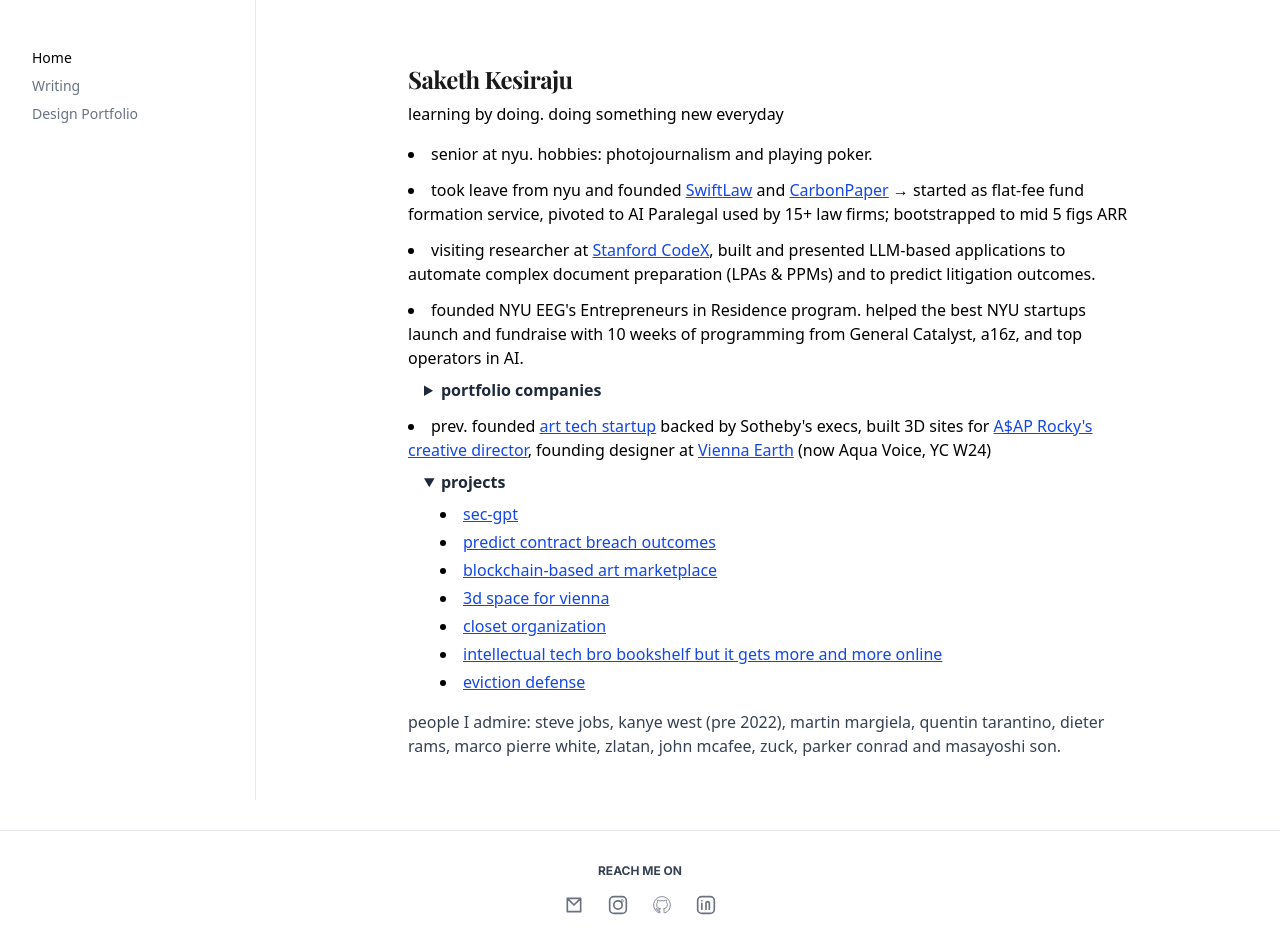
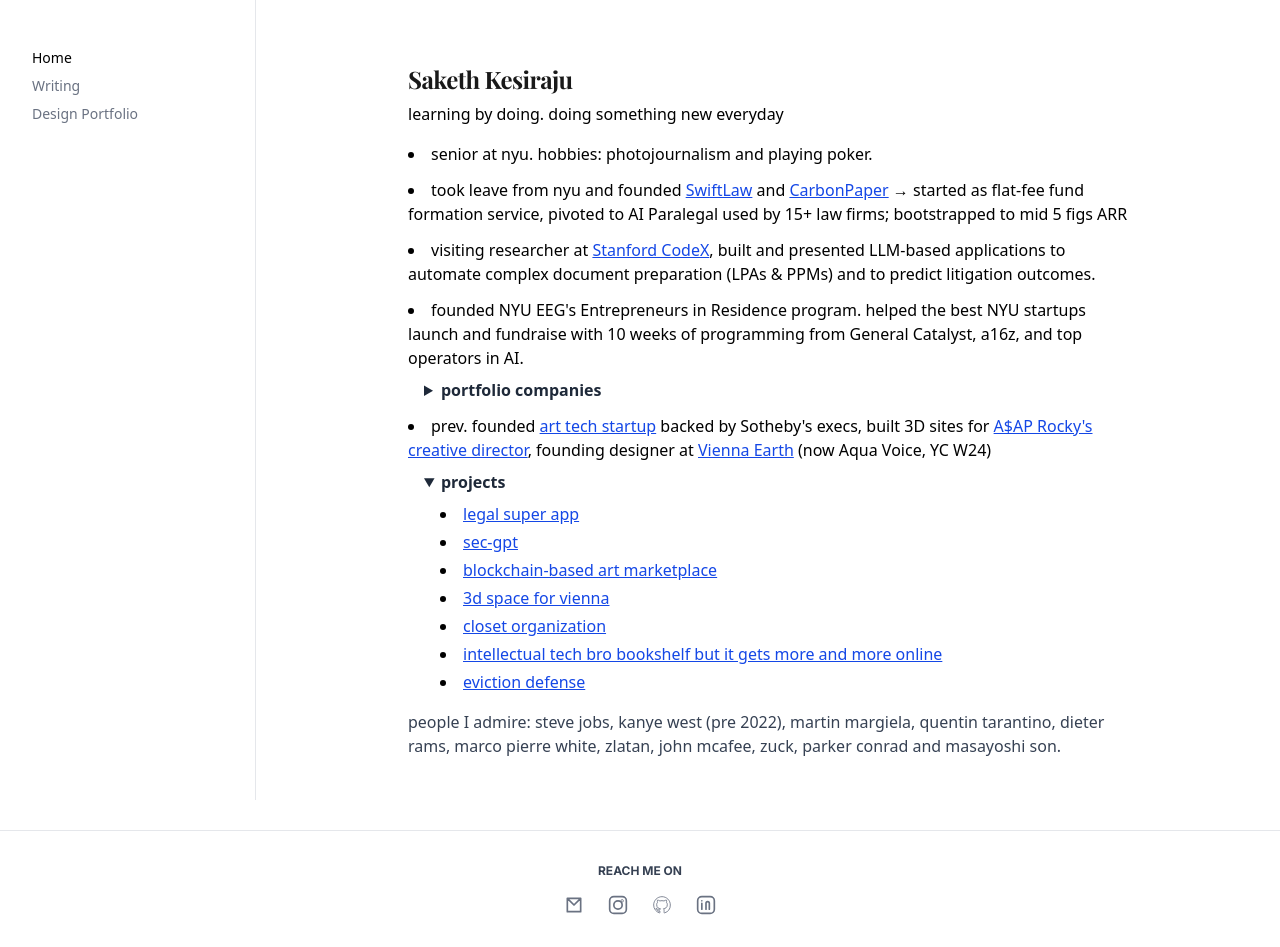
Before and after one commit to sakethkesiraju26/personal_website_clean, a Next.js app: page / in a window 1280 px wide. Both pictures are taken after a click on the heading "projects". Built offline with nearby package versions, Linux system fonts and the light colour scheme; a web font is replaced by a local one.

Commit message:
Update random projects: add legal super app, adjust order, remove litigation prediction

```diff
--- a/src/app/page.tsx
+++ b/src/app/page.tsx
@@ -68,10 +68,10 @@
             <summary className="cursor-pointer font-semibold text-gray-800">projects</summary>
             <ul className="list-disc list-inside ml-4 mt-2 space-y-1">
               <li>
-                <a href="https://youtu.be/CbYAkPnKUs8?si=BCjb5KuyhWOim2dd" className="text-blue-700 underline" target="_blank" rel="noopener noreferrer">sec-gpt</a>
+                <a href="https://www.harveylegal.ai/" className="text-blue-700 underline" target="_blank" rel="noopener noreferrer">legal super app</a>
               </li>
               <li>
-                <a href="https://www.litigationprediction.com/" className="text-blue-700 underline" target="_blank" rel="noopener noreferrer">predict contract breach outcomes</a>
+                <a href="https://youtu.be/CbYAkPnKUs8?si=BCjb5KuyhWOim2dd" className="text-blue-700 underline" target="_blank" rel="noopener noreferrer">sec-gpt</a>
               </li>
               <li>
                 <a href="https://youtu.be/gftXzEZ93j4" className="text-blue-700 underline" target="_blank" rel="noopener noreferrer">blockchain-based art marketplace</a>
```
